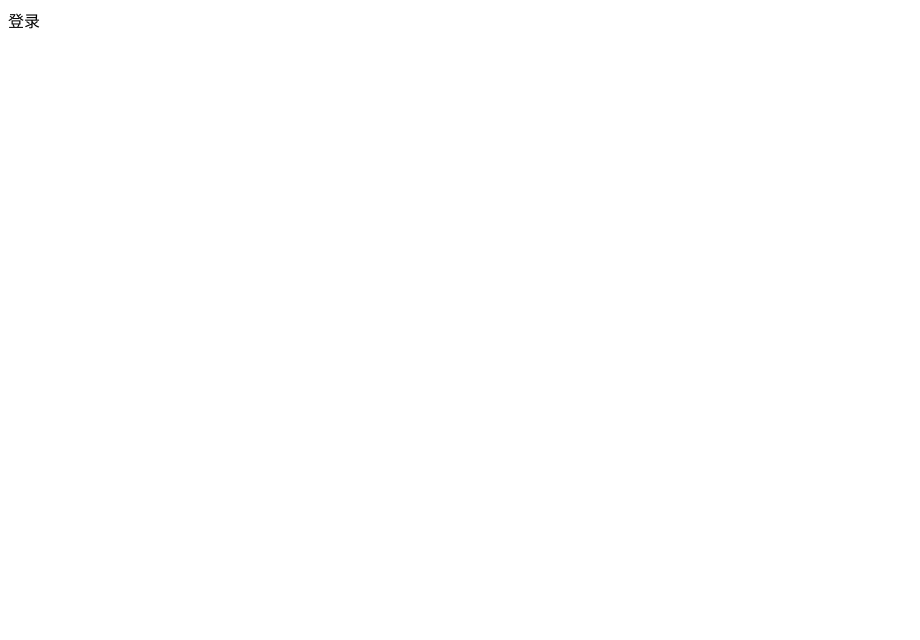
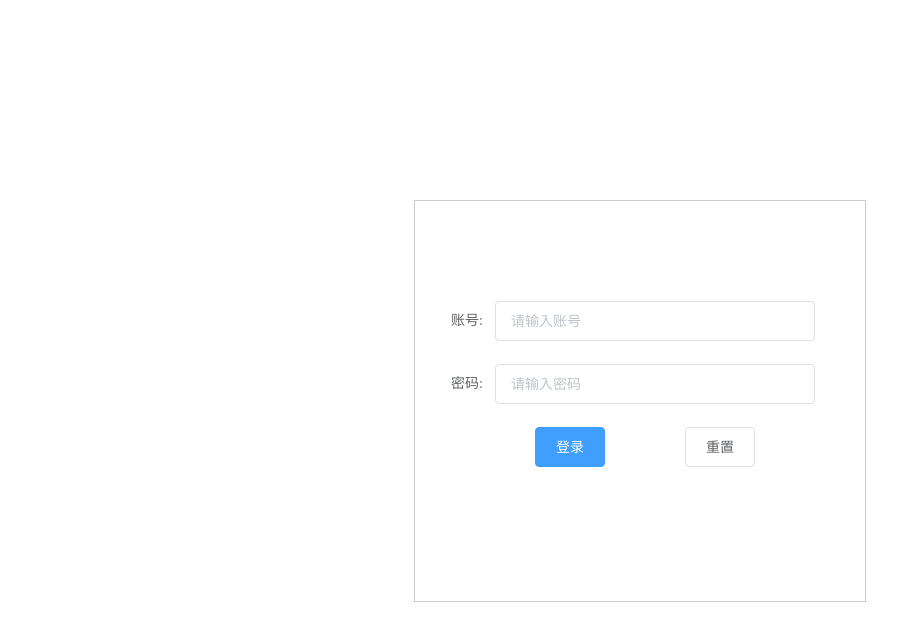
Before and after one commit to lly88888888/hm-news-admin, a Vue app: page /#/login in a window 1280 px wide. Shown: the top 640 px of the page, without its empty margins (0-920 px from the left). Built offline with nearby package versions, Linux system fonts and the light colour scheme.

Commit message:
登录功能完成

```diff
--- a/package.json
+++ b/package.json
@@ -8,7 +8,9 @@
     "lint": "vue-cli-service lint"
   },
   "dependencies": {
+    "axios": "^0.19.2",
     "core-js": "^3.6.4",
+    "element-ui": "^2.13.0",
     "vue": "^2.6.11",
     "vue-router": "^3.1.5"
   },
--- a/src/App.vue
+++ b/src/App.vue
@@ -5,5 +5,10 @@
 </template>
 
 <style lang="scss">
-
+  *{
+    padding: 0;
+    margin:0;
+    box-sizing: 0;
+    list-style: none;
+  }
 </style>
--- a/src/main.js
+++ b/src/main.js
@@ -1,8 +1,13 @@
 import Vue from 'vue'
 import App from './App.vue'
 import router from './router'
+import axios from 'axios'
+import ElementUI from 'element-ui'
+import 'element-ui/lib/theme-chalk/index.css'
 Vue.config.productionTip = false
-
+Vue.use(ElementUI)
+Vue.prototype.$axios = axios
+axios.defaults.baseURL = 'http://localhost:3000'
 new Vue({
   render: h => h(App),
   router
--- a/src/pages/Login.vue
+++ b/src/pages/Login.vue
@@ -1,13 +1,73 @@
 <template>
-  <div class="login">登录</div>
+  <div class="login">
+    <el-form ref="form" :model="form" label-width="80px">
+      <el-form-item label="账号:">
+        <el-input v-model="form.username" placeholder="请输入账号" clearable></el-input>
+      </el-form-item>
+      <el-form-item label="密码:">
+        <el-input v-model="form.password" placeholder="请输入密码" type="password" show-password></el-input>
+      </el-form-item>
+      <el-form-item>
+        <el-button type="primary" @click="onSubmit">登录</el-button>
+        <el-button @click="reset">重置</el-button>
+      </el-form-item>
+    </el-form>
+  </div>
 </template>
 
 <script>
 export default {
-
+  data () {
+    return {
+      form: {
+        username: '',
+        password: ''
+      }
+    }
+  },
+  methods: {
+    async onSubmit () {
+      if (this.form.username && this.form.password) {
+        const res = await this.$axios.post('/login', this.form)
+        const { statusCode, data } = res.data
+        if (statusCode === 200) {
+          this.$message.success('登陆成功 ! 即将进入主页面')
+          localStorage.setItem('user', JSON.stringify(data.user))
+          localStorage.setItem('token', data.token)
+          setTimeout(() => {
+            this.$router.push('/')
+          }, 1500)
+        } else {
+          this.$message.error(res.data.message)
+        }
+      } else {
+        this.$message.error('用户名或密码不能为空')
+      }
+    },
+    reset () {
+      this.form.username = ''
+      this.form.password = ''
+    }
+  }
 }
 </script>
 
-<style>
-
+<style lang="scss" scoped>
+.login{
+  width: 400px;
+  height: 400px;
+  margin: 200px auto;
+  border: 1px solid #ccc;
+  padding-right: 50px;
+  .el-form{
+    margin: 100px auto;
+    .el-form-item{
+      &:last-child{
+        .el-button{
+         margin: 0 40px;
+        }
+      }
+    }
+  }
+}
 </style>
--- a/src/router/index.js
+++ b/src/router/index.js
@@ -9,5 +9,19 @@ const router = new VueRouter({
     { path: '/login', component: Login, name: 'login' }
   ]
 })
+router.beforeEach((to, from, next) => {
+  const token = localStorage.getItem('token')
+  if (to.path === '/login' || token) {
+    next()
+  } else {
+    router.push('login')
+  }
+})
 
+// 防止报错NavigationDuplicated 重复地址请求
+const originalPush = VueRouter.prototype.push
+VueRouter.prototype.push = function push (location, onResolve, onReject) {
+  if (onResolve || onReject) return originalPush.call(this, location, onResolve, onReject)
+  return originalPush.call(this, location).catch(err => err)
+}
 export default router
```
Also changed, not shown: 1 other file (tests, documents, lock files or other folders).
